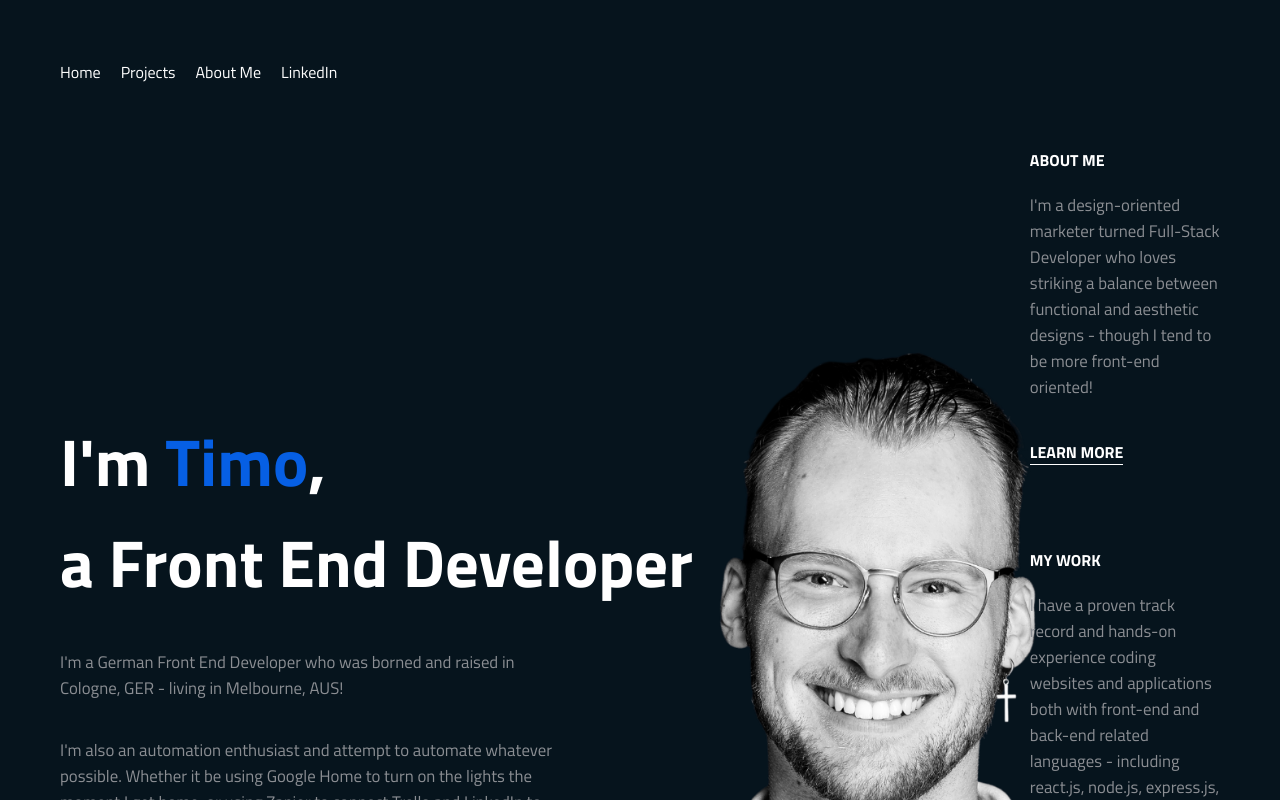
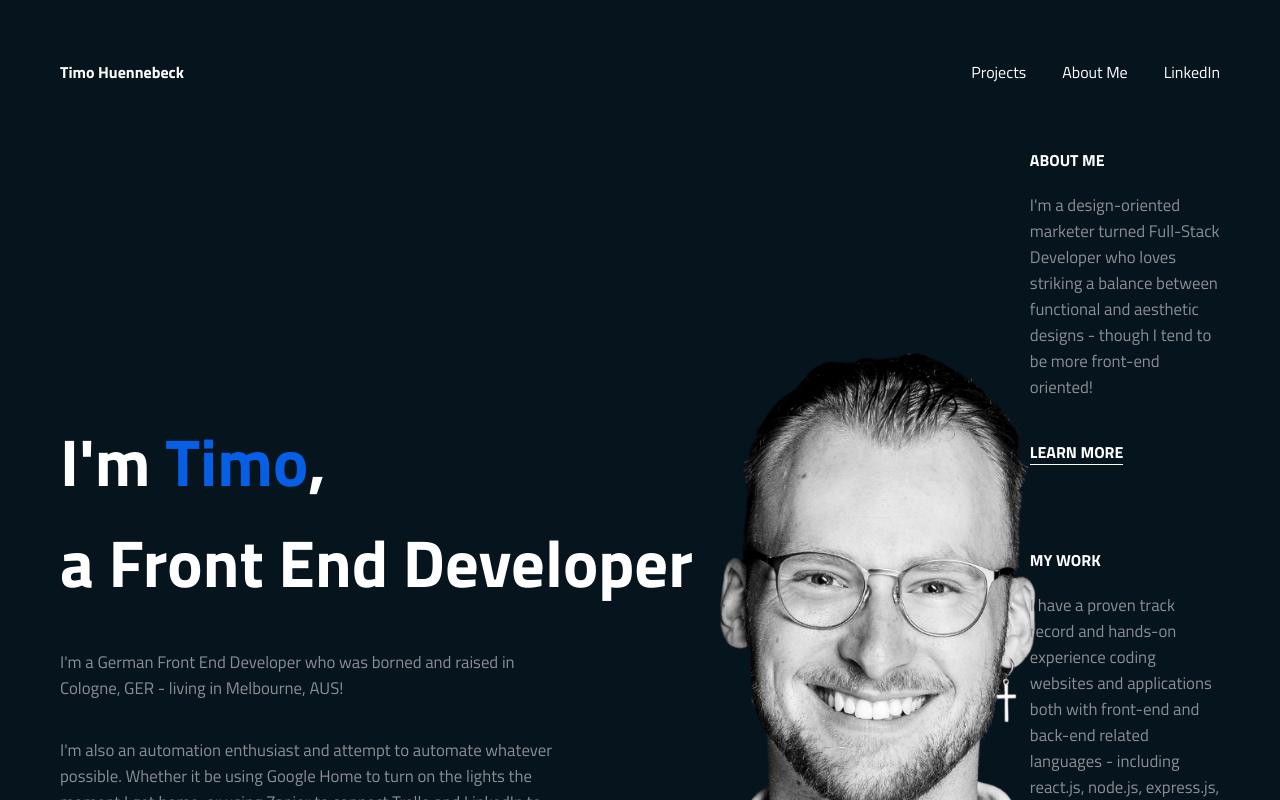
Before and after one commit to timohuennebeck/portfolio-website, a React (Create React App) app: page / in a window 1280 px wide. Shown: the top 800 px of the page. Built offline with nearby package versions, Linux system fonts and the light colour scheme.

Commit message:
add logo

```diff
--- a/src/components/HeaderDesktop/HeaderDesktop.jsx
+++ b/src/components/HeaderDesktop/HeaderDesktop.jsx
@@ -5,11 +5,10 @@ import NavLink from "../NavLink/NavLink";
 export default function HeaderDesktop() {
     return (
         <nav className="header-desktop">
-            <div className="header-desktop__social">{/* <h2>TIMO HUENNEBECK</h2> */}</div>
+            <div className="header-desktop__name">
+                <NavLink name="Timo Huennebeck" href="#home" />
+            </div>
             <ul className="header-desktop__links">
-                <li>
-                    <NavLink name="Home" href="#home" />
-                </li>
                 <li>
                     <NavLink name="Projects" href="#projects" />
                 </li>
--- a/src/components/HeaderDesktop/HeaderDesktop.scss
+++ b/src/components/HeaderDesktop/HeaderDesktop.scss
@@ -3,10 +3,15 @@
 
 .header-desktop {
     display: flex;
+    justify-content: space-between;
+
+    &__name {
+        font-weight: 700;
+    }
 
     &__links {
         display: flex;
-        gap: 1.25rem;
+        gap: 2.25rem;
         list-style-type: none;
 
         &-linkedin {
```
